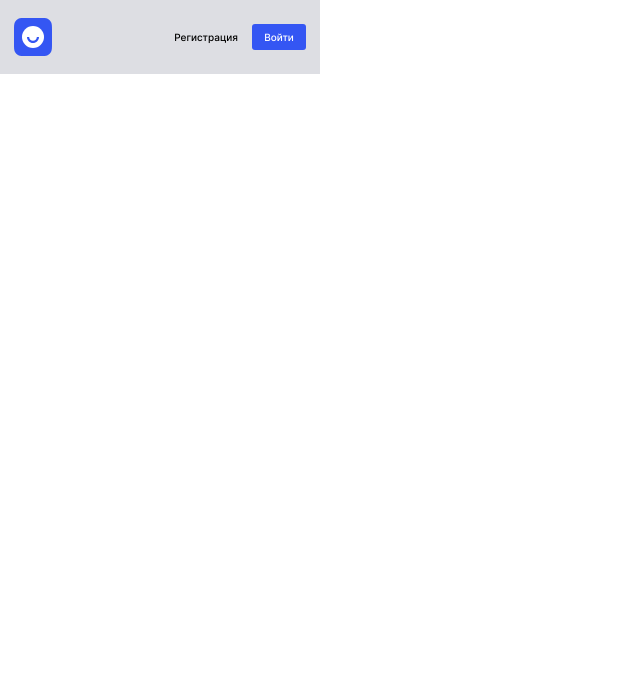
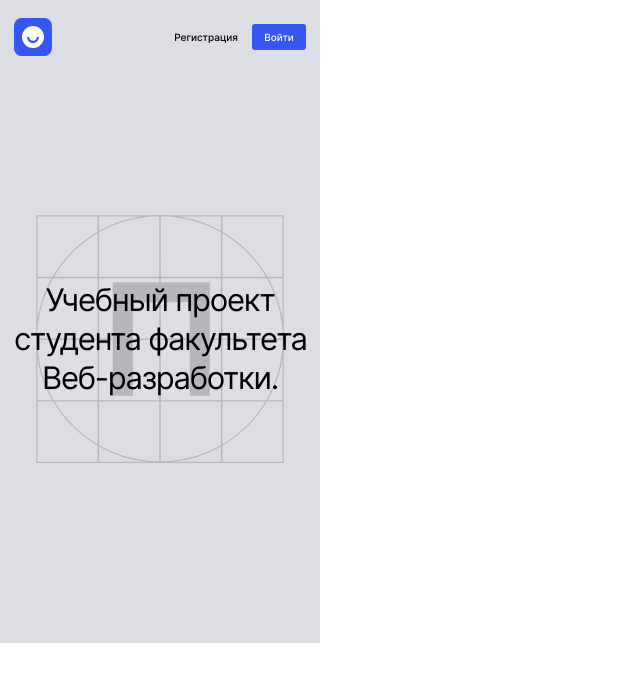
Before and after one commit to DanilZiborov/movies-explorer-frontend, a React (Create React App) app: page / in a window 1280 px wide. Shown: the top 682 px of the page, without its empty margins (0-640 px from the left). Built offline with nearby package versions, Linux system fonts and the light colour scheme.

Commit message:
make promo section

```diff
--- a/src/components/App/App.js
+++ b/src/components/App/App.js
@@ -1,6 +1,7 @@
 import React from 'react';
 
 import Header from '../Header/Header';
+import Main from '../Main/Main';
 
 function App() {
 
@@ -10,6 +11,7 @@ function App() {
     <div className='page'>
 
       <Header isLoggedIn={isLoggedIn}/>
+      <Main/>
 
     </div>
 
--- /dev/null
+++ b/src/components/Main/Main.js
@@ -0,0 +1,13 @@
+import React from "react";
+
+import Promo from "../Promo/Promo";
+
+function Main() {
+  return (
+    <main className="main">
+      <Promo/>
+    </main>
+  )
+}
+
+export default Main;
--- /dev/null
+++ b/src/components/Promo/Promo.css
@@ -0,0 +1,17 @@
+.promo {
+  background-color: #DDDEE3;
+  background-image: url(../../images/promo-logo.svg);
+  background-position: 50% 44%;
+  background-repeat: no-repeat;
+  background-size: 248px 248px;
+}
+
+.promo__title {
+margin: 0;
+padding: 207px 14px 246px;
+text-align: center;
+font-size: 31px;
+font-weight: 400;
+line-height: 1.25;
+letter-spacing: -1.24px;
+}
--- /dev/null
+++ b/src/components/Promo/Promo.js
@@ -0,0 +1,11 @@
+import React from "react";
+
+function Promo() {
+  return(
+    <section className="promo">
+      <h1 className="promo__title">Учебный проект студента&nbsp;факультета Веб-разработки.</h1>
+    </section>
+  )
+}
+
+export default Promo;
--- a/src/index.css
+++ b/src/index.css
@@ -10,3 +10,5 @@
 
 @import url(./components/App/App.css);
 @import url(./components/Header/Header.css);
+@import url(./components/Main/Main.css);
+@import url(./components/Promo/Promo.css);
```
Also changed, not shown: src/components/Main/Main.css (added), src/images/promo-logo.svg (added).
